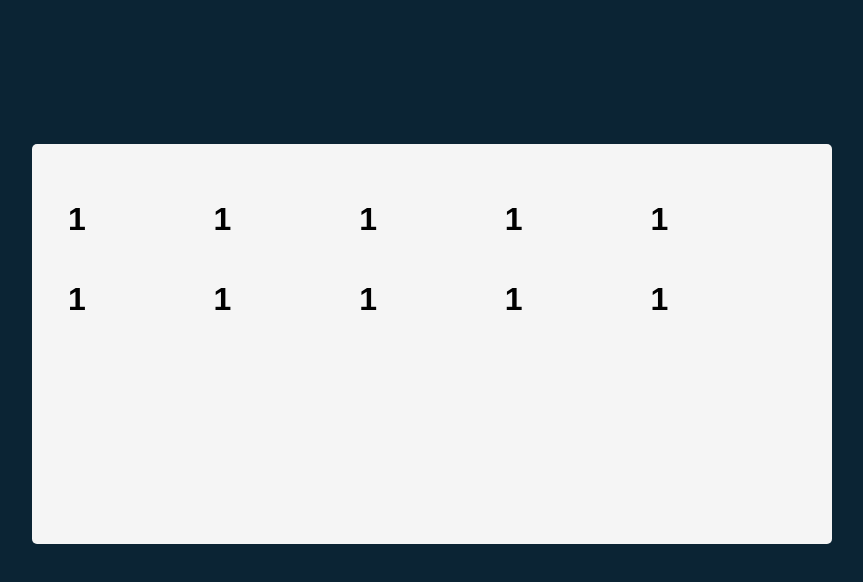
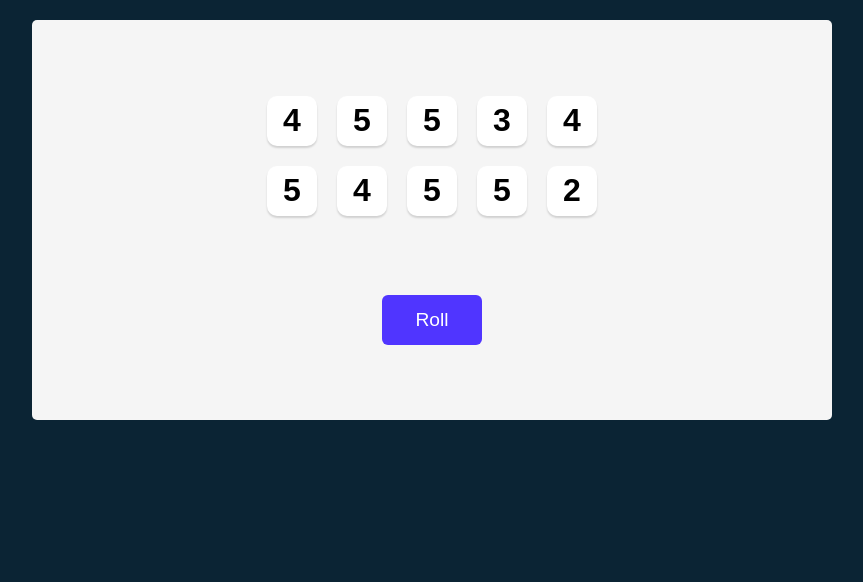
Before and after one commit to istarter/meme-generator, a React (Create React App) app: page / in a window 1280 px wide. Shown: the top 582 px of the page, without its empty margins (208-1071 px from the left). Built offline with nearby package versions, Linux system fonts and the light colour scheme.

Commit message:
dice compoenent

```diff
--- a/src/components/Die.js
+++ b/src/components/Die.js
@@ -2,12 +2,26 @@
 
 const Die = (props) => {
   return (
-    <div>
-      <h1>{props.value}</h1>
+    <div style={styles.diceFace}>
+      <h1 className="dieNum">{props.value}</h1>
     </div>
   );
 };
 
 export default Die;
 
-// const styles = StyleSheet({});
+const styles = {
+  diceFace: {
+    height: "50px",
+    width: "50px",
+    boxShadow: "0px 2px 2px rgba(0, 0, 0, 0.15)",
+    display: "flex",
+    justifyContent: "center",
+    alignItems: "center",
+    borderRadius: "10px",
+    backgroundColor: "white",
+  },
+  dieNum: {
+    fontSize: "2rem",
+  },
+};
--- a/src/components/Tenzies.js
+++ b/src/components/Tenzies.js
@@ -1,22 +1,30 @@
-import React from "react";
+import React, { useState } from "react";
 import Die from "./Die";
 import style from "./tenzies.css";
 
 const Tenzies = () => {
+  const [dice, setDice] = React.useState(allNewDice());
+
+  function allNewDice() {
+    const newDice = [];
+    for (let i = 0; i < 10; i++) {
+      newDice.push({ value: Math.ceil(Math.random() * 6), isHeld: false });
+    }
+    return newDice;
+  }
+
+  const diceElements = dice.map((die) => <Die value={die.value} />);
+
+  const rollDice = () => {
+    setDice(allNewDice());
+  };
+
   return (
     <main>
-      <div className="dice-container">
-        <Die value={"1"} />
-        <Die value={"1"} />
-        <Die value={"1"} />
-        <Die value={"1"} />
-        <Die value={"1"} />
-        <Die value={"1"} />
-        <Die value={"1"} />
-        <Die value={"1"} />
-        <Die value={"1"} />
-        <Die value={"1"} />
-      </div>
+      <div className="dice-container">{diceElements}</div>
+      <button className="roll-dice" onClick={rollDice}>
+        Roll
+      </button>
     </main>
   );
 };
--- a/src/components/tenzies.css
+++ b/src/components/tenzies.css
@@ -6,20 +6,45 @@
     margin: 0;
     background-color: #0B2434;
     padding: 20px;
+    font-family: 'Karla', sans-serif;
+
 }
 
 main {
     background-color: #F5F5F5;
     border-radius: 5px;
-    display: block;
     margin-left: auto;
     margin-right: auto;
     height: 400px;
     max-width: 800px;
-    margin-top: 10%;
+    display: flex;
+    flex-direction: column;
+    justify-content: space-around;
+    align-items: center;
+
 
 }
 .dice-container {
     display: grid;
     grid-template: auto auto / repeat(5, 1fr);
+    gap: 20px;
+    cursor: pointer;
 }
+.roll-dice {
+    height: 50px;
+    width: 100px;
+    border: none;
+    border-radius: 6px;
+    background-color: #5035FF;
+    color: white;
+    font-size: 1.2rem;
+    font-family: 'Karla', sans-serif;
+}
+
+.roll-dice:focus {
+    outline: none;
+}
+
+.roll-dice:active {
+    box-shadow: inset 5px 5px 10px -3px rgba(0, 0, 0, 0.7);
+}
```
